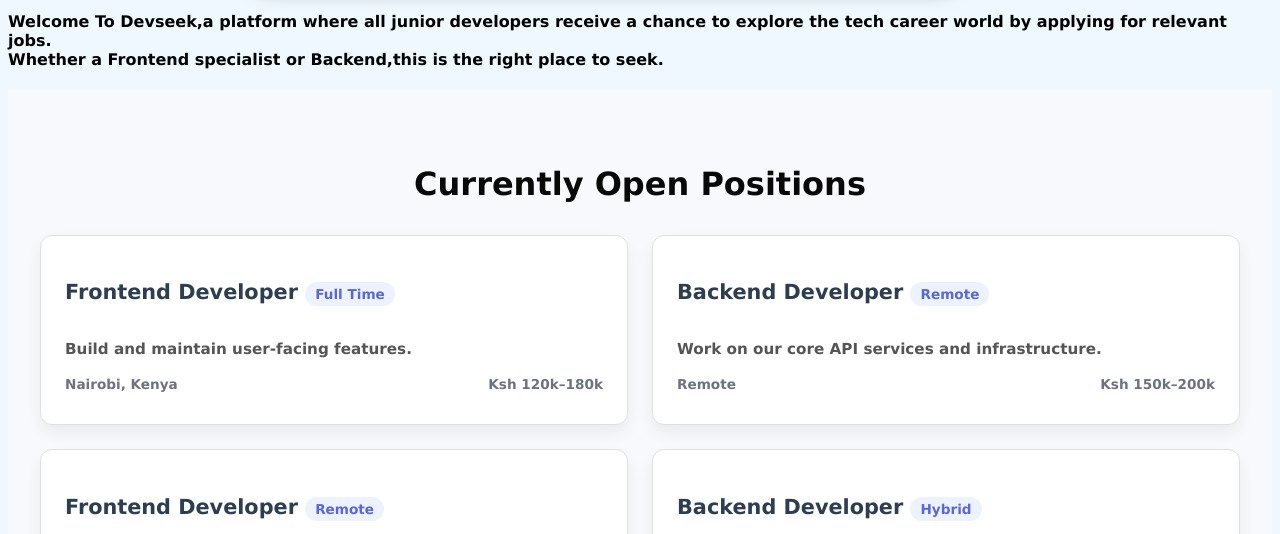
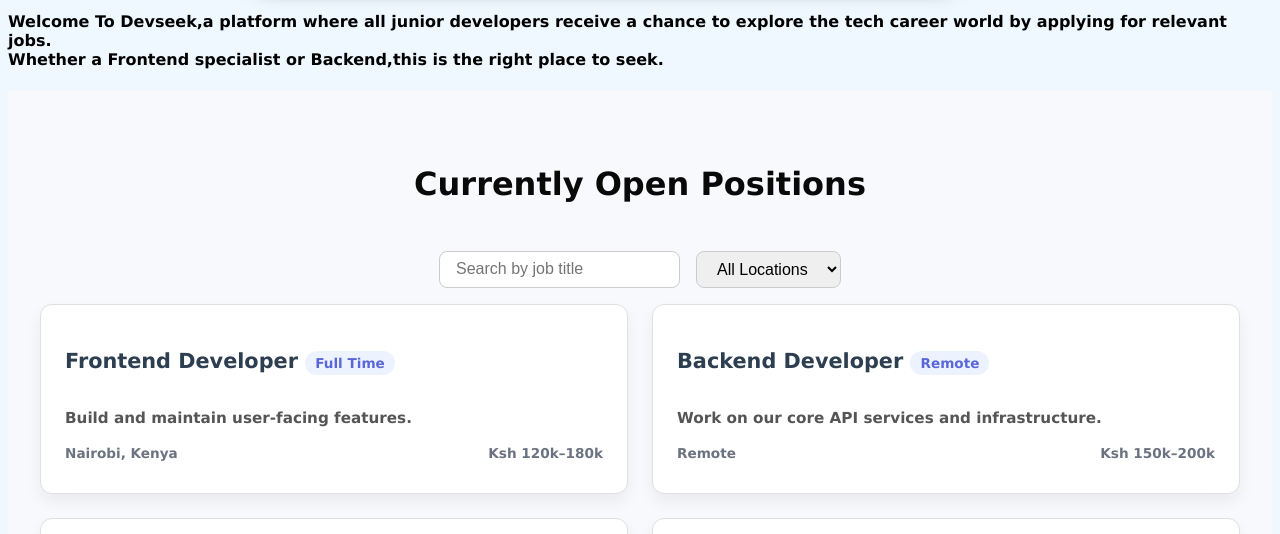
Before and after one commit to nnat3/Devseek-project, a plain HTML site: page index.html in a window 1280 px wide. Shown: the part 566-1100 px from the top of the page. Drawn offline with Linux system fonts and the light colour scheme.

Commit message:
'search by filter' feature created & styled

```diff
--- a/index.html
+++ b/index.html
@@ -13,18 +13,37 @@
          </div>
 
          <h2 id="content-1" style="color:black;">A Hub for Junior Developers,<br>
-            Start seeking today with Devseek</h2>
+                Start seeking today with Devseek
+         </h2>
 
                <img id="pic-1"  src="https://media.istockphoto.com/id/2148703154/photo/business-persons-on-meeting-in-the-office.webp?a=1&b=1&s=612x612&w=0&k=20&c=fVLJpgh_1qG4fB1jxhaGYPXJVK54UMky1wmaIngjqF0=" alt="">
 
     </section>
+
      <h4 id="content-2">Welcome To Devseek,a platform where all junior developers receive a chance  to explore the tech career world by applying for relevant jobs. <br>
                            Whether a Frontend specialist or Backend,this is the right place to seek.
      </h4>
 
     <section class="open-positions">
          <div class="container-2">
+
              <h2>Currently Open Positions</h2>
+
+             <div class="filters">
+                <input type="text" id="filter-title" placeholder="Search by job title">
+
+                <select  id="filter-location">
+                    <option value="all">All Locations</option>
+                    <option value="Nairobi">Nairobi</option>
+                    <option value="Kisumu">Kisumu</option>
+                    <option value="Kiambu">Kiambu</option>
+                    <option value="Kigali">Kigali</option>
+                    <option value="USA">USA</option>
+                    <option value="UK">UK</option>
+                </select>
+
+             </div>
+
               <div class="jobs-list">
 
               </div>
--- a/style.css
+++ b/style.css
@@ -97,3 +97,19 @@
   font-size: 0.85rem;
   color: #6b7280;
 }
+
+.filters {
+  display: flex;
+  gap: 1rem;
+  padding: 1rem;
+  justify-content: center;
+  flex-wrap: wrap;
+}
+
+.filters input,
+.filters select {
+  padding: 0.5rem 1rem;
+  font-size: 1rem;
+  border-radius: 8px;
+  border: 1px solid #ccc;
+}
```
Lines whose indentation alone changed are shown as unchanged.
